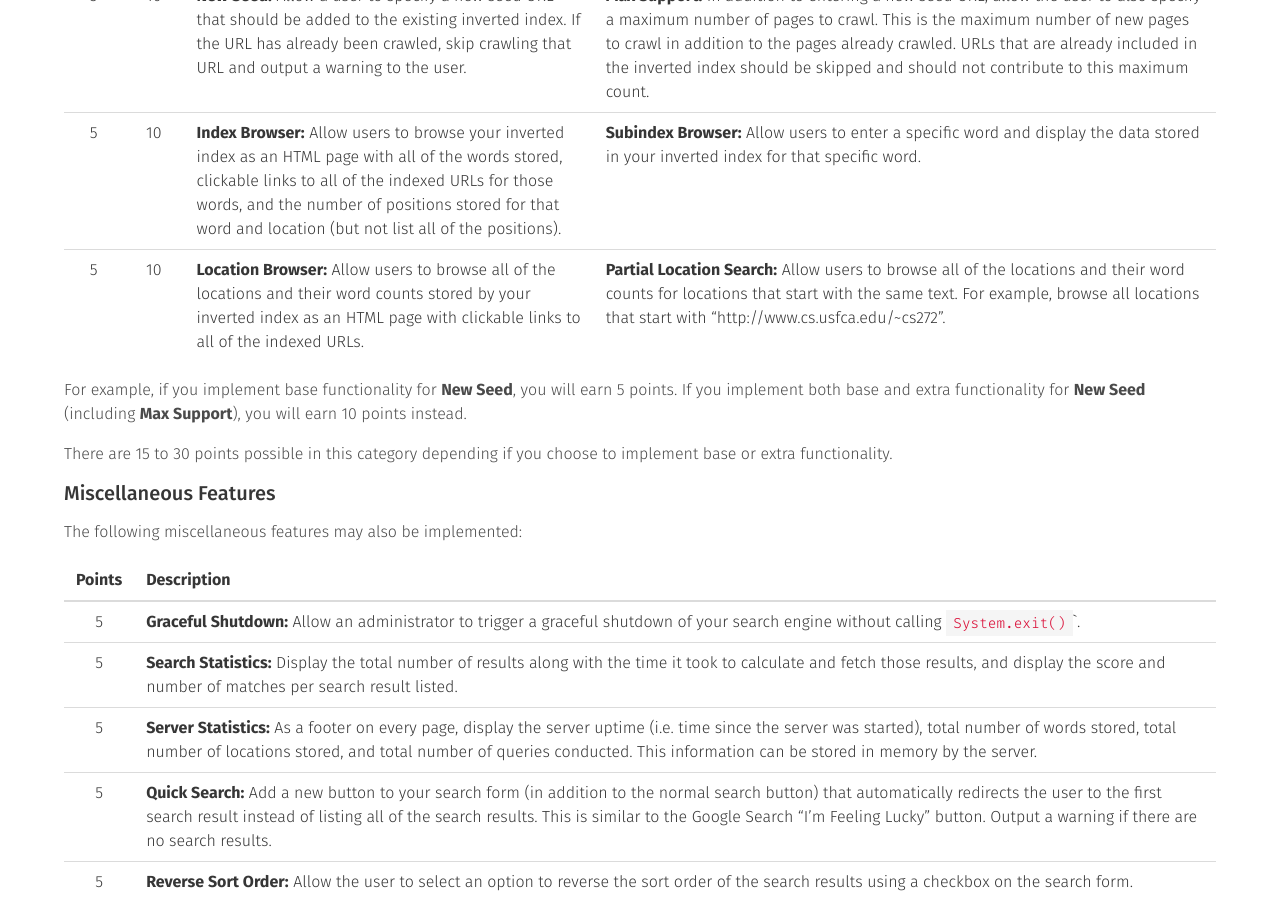
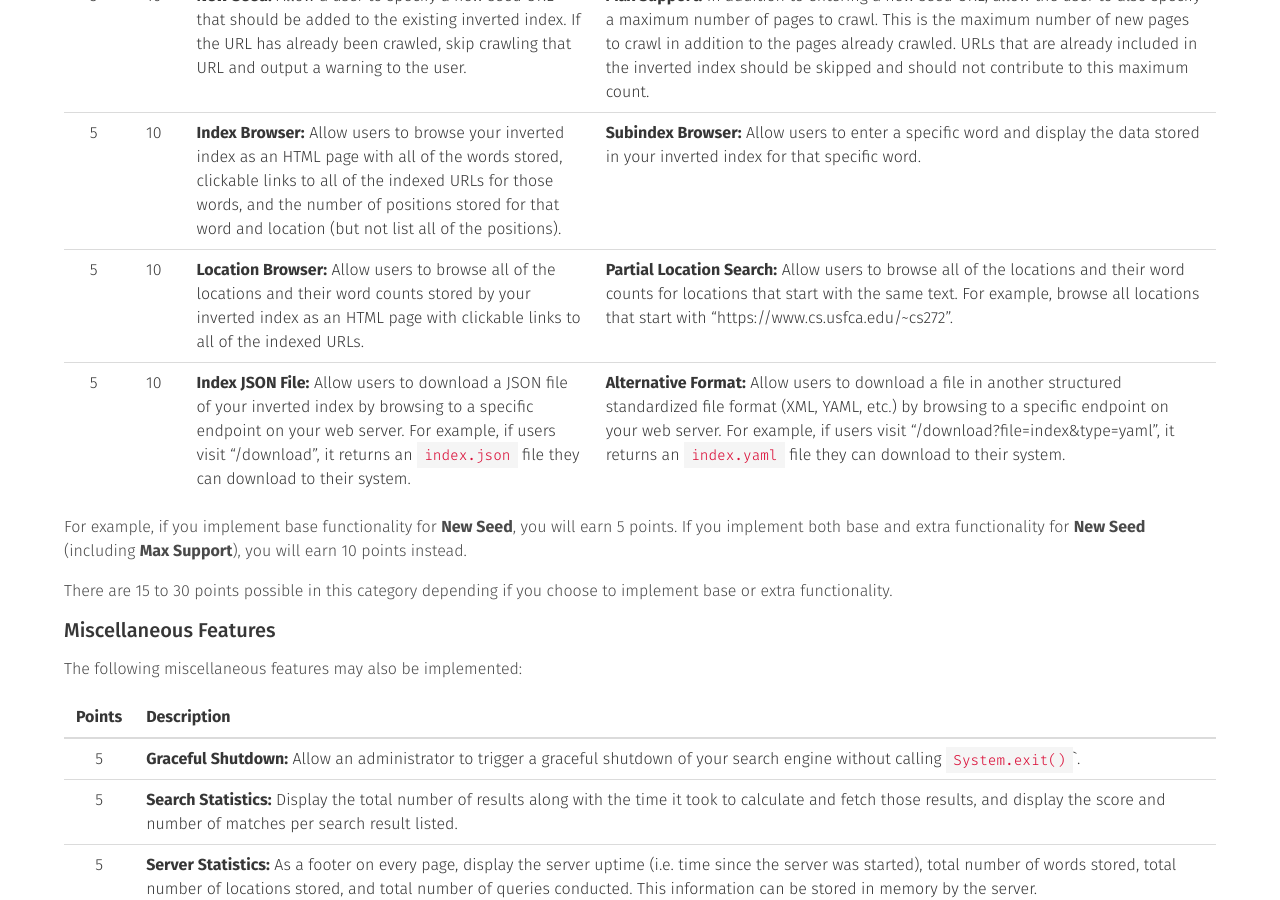
Before and after one commit to usf-cs272-fall2022/usf-cs272-fall2022.github.io, a Jekyll site: the page built from _projects/project-4b.md, in a window 1280 px wide and 900 px high, scrolled down 4086 px. Built offline with Jekyll 4.4.1, drawn with Linux system fonts in a browser that asks for light colours; comment, search, counter and statistics services are not loaded.

Commit message:
Adding new feature

```diff
--- a/_projects/project-4b.md
+++ b/_projects/project-4b.md
@@ -162,7 +162,8 @@ The following features have base functionality that can be extended with additio
 |:----:|:-----:|:-------------------|:-----------------------|
 | 5 | 10 | **New Seed:** Allow a user to specify a new seed URL that should be added to the existing inverted index. If the URL has already been crawled, skip crawling that URL and output a warning to the user. | **Max Support:** In addition to entering a new seed URL, allow the user to also specify a maximum number of pages to crawl. This is the maximum number of new pages to crawl in addition to the pages already crawled. URLs that are already included in the inverted index should be skipped and should not contribute to this maximum count. |
 | 5 | 10 | **Index Browser:** Allow users to browse your inverted index as an HTML page with all of the words stored, clickable links to all of the indexed URLs for those words, and the number of positions stored for that word and location (but not list all of the positions). | **Subindex Browser:** Allow users to enter a specific word and display the data stored in your inverted index for that specific word. |
-| 5 | 10 | **Location Browser:** Allow users to browse all of the locations and their word counts stored by your inverted index as an HTML page with clickable links to all of the indexed URLs. | **Partial Location Search:** Allow users to browse all of the locations and their word counts for locations that start with the same text. For example, browse all locations that start with “http://www.cs.usfca.edu/~cs272”. |
+| 5 | 10 | **Location Browser:** Allow users to browse all of the locations and their word counts stored by your inverted index as an HTML page with clickable links to all of the indexed URLs. | **Partial Location Search:** Allow users to browse all of the locations and their word counts for locations that start with the same text. For example, browse all locations that start with "https://www.cs.usfca.edu/~cs272". |
+| 5 | 10 | **Index JSON File:** Allow users to download a JSON file of your inverted index by browsing to a specific endpoint on your web server. For example, if users visit "/download", it returns an `index.json` file they can download to their system. | **Alternative Format:** Allow users to download a file in another structured standardized file format (XML, YAML, etc.) by browsing to a specific endpoint on your web server. For example, if users visit "/download?file=index&type=yaml", it returns an `index.yaml` file they can download to their system. |
 {: .table .is-hoverable }
 
 For example, if you implement base functionality for **New Seed**, you will earn 5 points. If you implement both base and extra functionality for **New Seed** (including **Max Support**), you will earn 10 points instead.
```
